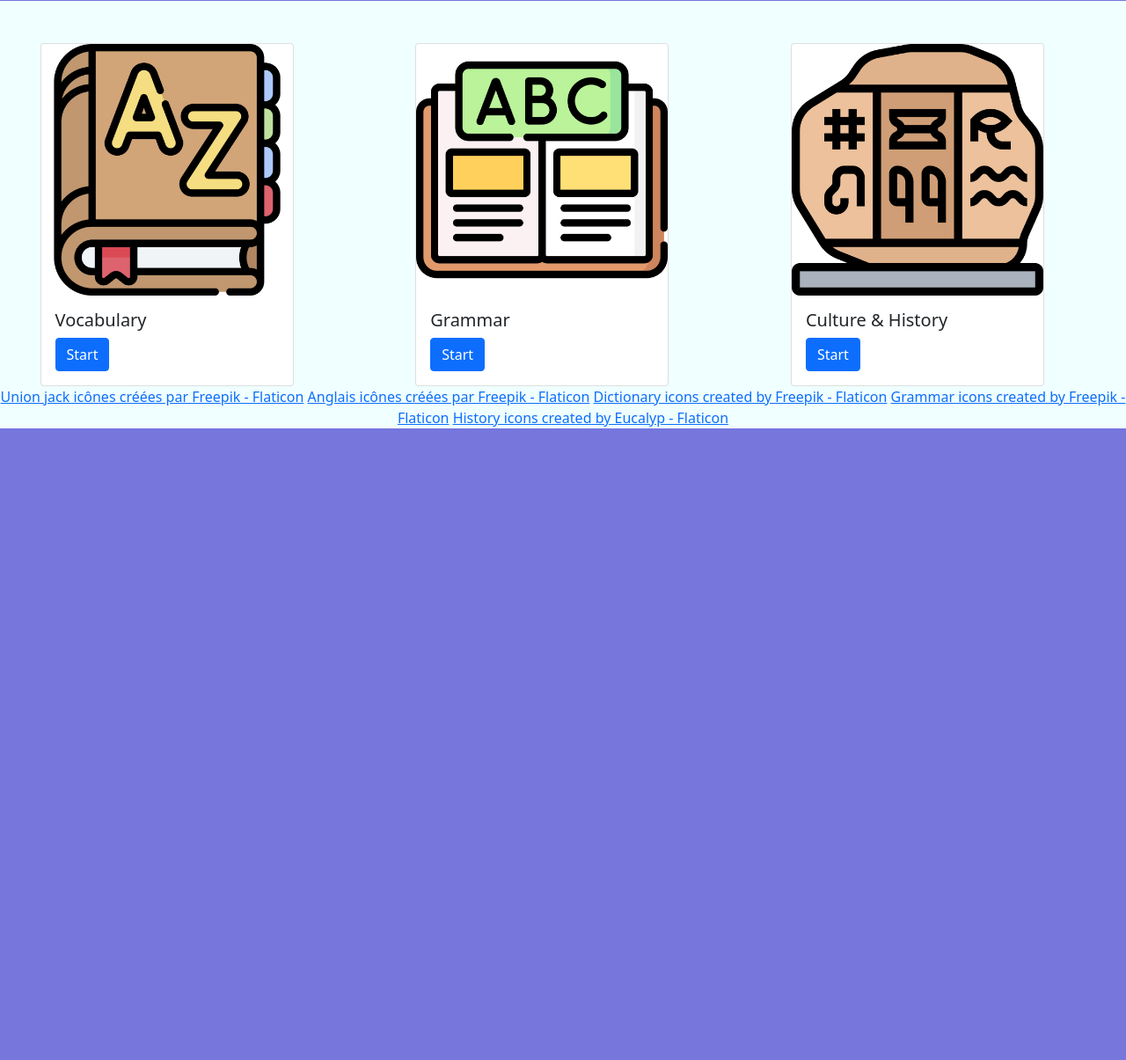
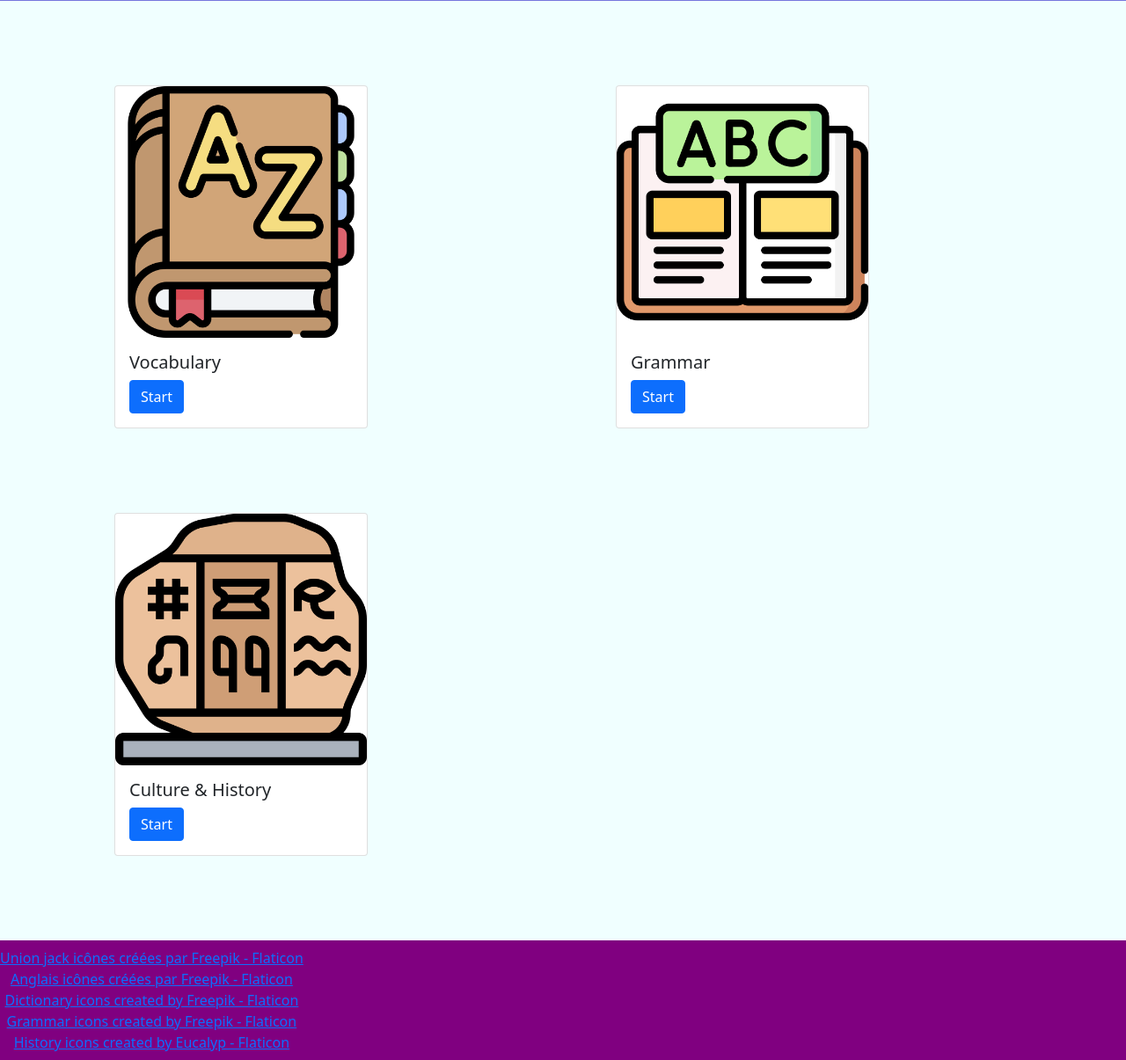
Before and after one commit to DidouLaMenace/WebSiteForLearningEnglish, a Flask app: page / in a window 1280 px wide. Shown: the part 875-2080 px from the top of the page at 88% size. Before the commit the page ends 1362 px from the top, so only its background shows below. Run offline with Flask 2, Linux system fonts and the light colour scheme; some web fonts are replaced.

Commit message:
Barre en bas

```diff
--- a/templates/nav-tdl.html
+++ b/templates/nav-tdl.html
@@ -18,13 +18,17 @@
 
         {% block body %}{% endblock %}
 
-        <div class="text-center">
-            <a href="https://www.flaticon.com/fr/icones-gratuites/union-jack" title="union jack icônes">Union jack icônes créées par Freepik - Flaticon</a>
-            <a href="https://www.flaticon.com/fr/icones-gratuites/anglais" title="anglais icônes">Anglais icônes créées par Freepik - Flaticon</a>
-            <a href="https://www.flaticon.com/free-icons/dictionary" title="dictionary icons">Dictionary icons created by Freepik - Flaticon</a>
-            <a href="https://www.flaticon.com/free-icons/grammar" title="grammar icons">Grammar icons created by Freepik - Flaticon</a>
-            <a href="https://www.flaticon.com/free-icons/history" title="history icons">History icons created by Eucalyp - Flaticon</a>
-        </div>
+        <nav class="navbar navbar-expand-md bg-color-nav mt-5 bottom-0">
+            <div class="text-center">
+                <a href="https://www.flaticon.com/fr/icones-gratuites/union-jack" title="union jack icônes">Union jack icônes créées par Freepik - Flaticon</a> <br>
+                <a href="https://www.flaticon.com/fr/icones-gratuites/anglais" title="anglais icônes">Anglais icônes créées par Freepik - Flaticon</a> <br>
+                <a href="https://www.flaticon.com/free-icons/dictionary" title="dictionary icons">Dictionary icons created by Freepik - Flaticon</a> <br>
+                <a href="https://www.flaticon.com/free-icons/grammar" title="grammar icons">Grammar icons created by Freepik - Flaticon</a> <br>
+                <a href="https://www.flaticon.com/free-icons/history" title="history icons">History icons created by Eucalyp - Flaticon</a>
+            </div>
+        </nav>
+
+
         <script src="https://cdn.jsdelivr.net/npm/bootstrap@5.0.2/dist/js/bootstrap.bundle.min.js" integrity="sha384-MrcW6ZMFYlzcLA8Nl+NtUVF0sA7MsXsP1UyJoMp4YLEuNSfAP+JcXn/tWtIaxVXM" crossorigin="anonymous"></script>
     </body>
 </html>
--- a/templates/tournoi.html
+++ b/templates/tournoi.html
@@ -17,9 +17,11 @@
             </div>
         </div>
 
-        <div class="row">
-            <div class="col">
-                <div class="card offset-1 col-2 mt-5" style="width: 18rem;">
+
+        <div class="container d-flex justify-content-center align-items-center">
+            <div class="row mt-5">
+                <div class="col m-5">
+                    <div class="card" style="width: 18rem;">
                     <img src="/static/img/dictionary.png" class="img-fluid rounded">
                     <div class="card-body">
                         <h5 class="card-title">Vocabulary</h5>
@@ -27,8 +29,8 @@
                     </div>
                     </div>
                 </div>
-            <div class="col">
-                <div class="card offset-1 col-2 mt-5" style="width: 18rem;">
+                <div class="col m-5">
+                    <div class="card" style="width: 18rem;">
                     <img src="/static/img/learning.png" class="img-fluid rounded">
                     <div class="card-body">
                         <h5 class="card-title">Grammar</h5>
@@ -36,8 +38,8 @@
                     </div>
                     </div>
                 </div>
-            <div class="col">
-                <div class="card offset-1 col-2 mt-5" style="width: 18rem;">
+                <div class="col m-5">
+                    <div class="card" style="width: 18rem;">
                         <img src="/static/img/hieroglyph.png" class="img-fluid rounded">
                         <div class="card-body">
                             <h5 class="card-title">Culture & History</h5>
@@ -46,6 +48,8 @@
                     </div>
                 </div>
             </div>
+        </div>
+
 
     </div>
 {% endblock %}
```
Lines whose indentation alone changed are shown as unchanged.
